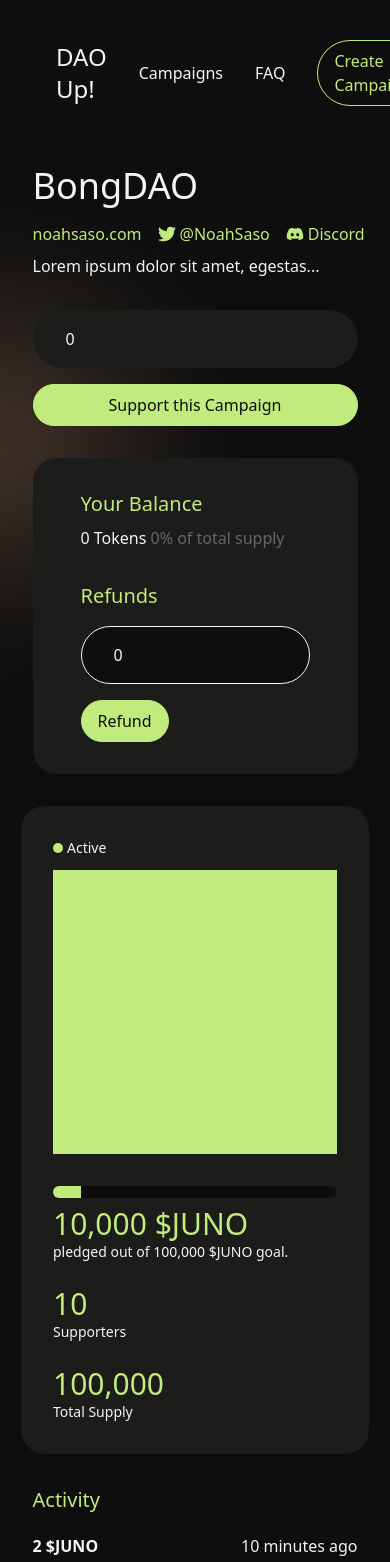
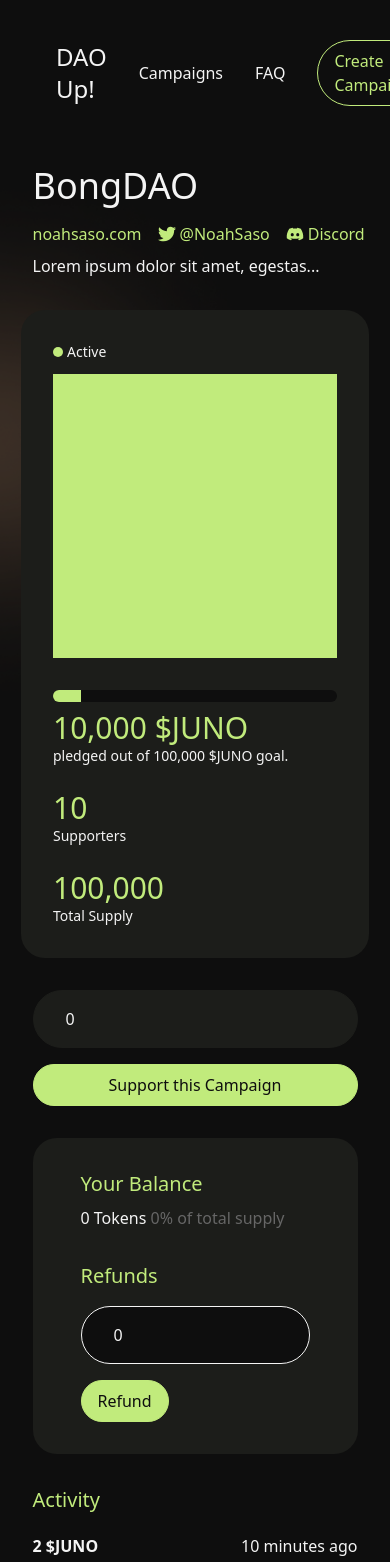
Before and after one commit to NoahSaso/dao-up, a Next.js app in the folder ui/: page /campaign/1 in a window 390 px wide. Shown: the top 1562 px of the page. Built offline with nearby package versions, Linux system fonts and the light colour scheme.

Commit message:
improved campaign page responsiveness

```diff
--- a/ui/package.json
+++ b/ui/package.json
@@ -24,6 +24,7 @@
   "devDependencies": {
     "@types/node": "17.0.13",
     "@types/react": "17.0.38",
+    "@types/react-timeago": "^4.1.3",
     "eslint": "8.8.0",
     "eslint-config-next": "12.0.9",
     "eslint-config-prettier": "^8.3.0",
--- a/ui/pages/campaign/[id].tsx
+++ b/ui/pages/campaign/[id].tsx
@@ -8,7 +8,7 @@
 import { FaDiscord, FaTwitter } from "react-icons/fa"
 import TimeAgo from "react-timeago"
 
-import { Button, ButtonLink, CenteredColumn, Input } from "../../components"
+import { Button, CenteredColumn, Input } from "../../components"
 import { campaigns } from "../../services/campaigns"
 
 interface CampaignLinkProps {
@@ -99,28 +99,14 @@
       </div>
 
       <CenteredColumn className="pt-5 pb-12">
-        <div
-          className={cn(
-            "flex flex-col justify-start items-stretch",
-            "lg:flex-row lg:justify-between"
-          )}
-        >
-          <div className="flex flex-col mb-8 lg:mb-0 lg:mr-8">
         <h1 className="text-4xl">{name}</h1>
 
         {!!(website || twitter || discord) && (
           <div
-                className={cn(
-                  "flex flex-row items-center",
-                  "text-green",
-                  "mt-4"
-                )}
+            className={cn("flex flex-row items-center", "text-green", "mt-4")}
           >
             {!!website && (
-                  <CampaignLink
-                    href={website}
-                    label={new URL(website).hostname}
-                  />
+              <CampaignLink href={website} label={new URL(website).hostname} />
             )}
             {!!twitter && (
               <CampaignLink
@@ -130,11 +116,7 @@
               />
             )}
             {!!discord && (
-                  <CampaignLink
-                    href={discord}
-                    label="Discord"
-                    Icon={FaDiscord}
-                  />
+              <CampaignLink href={discord} label="Discord" Icon={FaDiscord} />
             )}
           </div>
         )}
@@ -148,8 +130,16 @@
           </p>
         )}
 
-            <div className="mt-8 flex-1 flex flex-col">
-              <div className="flex flex-col items-stretch md:flex-row">
+        <div
+          className={cn(
+            "mt-8",
+            "flex flex-col-reverse justify-start items-stretch",
+            "lg:flex-row lg:justify-between"
+          )}
+        >
+          <div className="flex flex-col lg:mr-8">
+            <div className="flex-1 flex flex-col mt-8 lg:mt-0">
+              <div className="flex flex-col items-stretch md:flex-row md:self-stretch">
                 <Input
                   type="text"
                   placeholder="Contribute..."
@@ -157,7 +147,7 @@
                   onChange={({ target: { value } }) =>
                     setContribution(value.replaceAll(/[^\d.]/g, ""))
                   }
-                  className="mb-4 md:mb-0 md:mr-4"
+                  className="mb-4 md:mb-0 md:mr-4 md:flex-1"
                 />
 
                 <Button onClick={() => alert("thanks")}>
@@ -165,14 +155,7 @@
                 </Button>
               </div>
 
-              <div
-                className={cn(
-                  "bg-card",
-                  "mt-8 py-8 px-12",
-                  "rounded-3xl",
-                  "flex-1"
-                )}
-              >
+              <div className={cn("bg-card", "mt-8 py-8 px-12", "rounded-3xl")}>
                 <h2 className="text-xl text-green mb-2">Your Balance</h2>
                 <p className="text-light">
                   0 Tokens{" "}
```
Also changed, not shown: 1 other file (tests, documents, lock files or other folders). Lines whose indentation alone changed are shown as unchanged.
